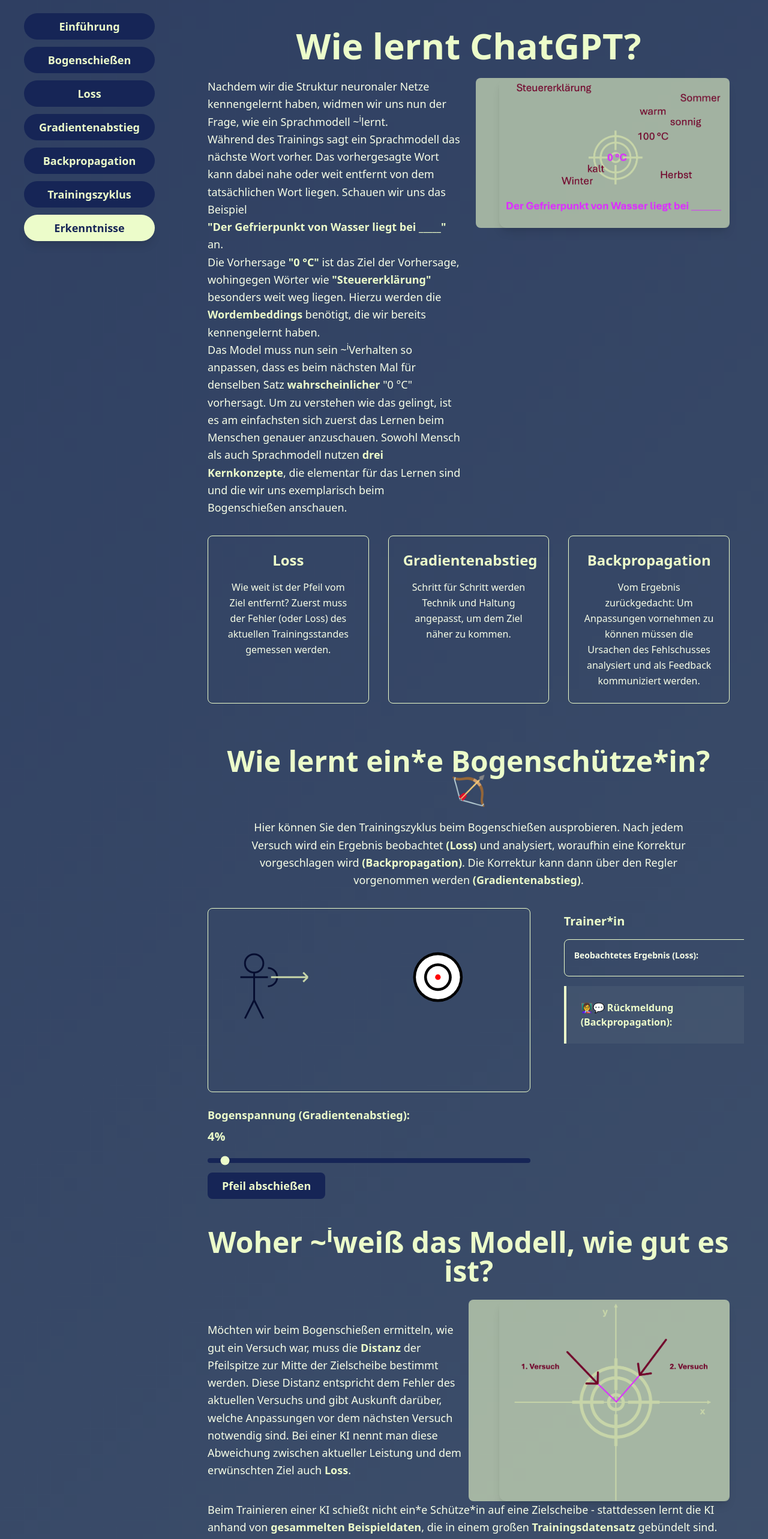
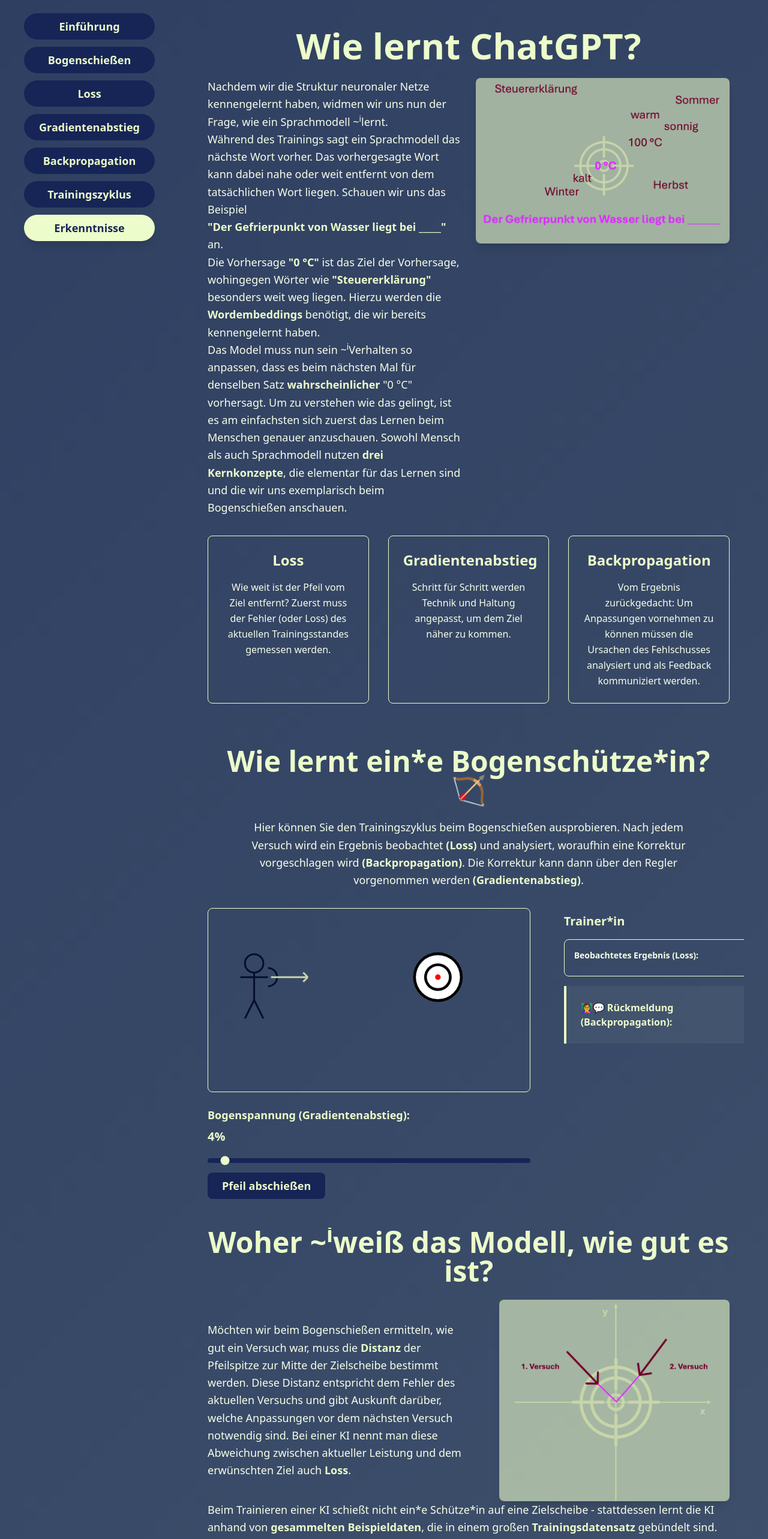
Before and after one commit to TNattermann/weiss-die-ki-dass-sie-nichts-weiss-frontend, a React (Vite) app: page /networkLearning in a window 1280 px wide. Shown: the part 100-2666 px from the top of the page at 60% size. Built offline with nearby package versions, Linux system fonts and the light colour scheme.

Commit message:
fix img canvas for learning page

```diff
--- a/src/pages/networkLearning/LearningIntroduction.tsx
+++ b/src/pages/networkLearning/LearningIntroduction.tsx
@@ -46,14 +46,16 @@
           </div>
 
           {/* Bild */}
-          <div className="bg-primary/60 flex justify-center md:justify-end rounded-lg">
+          <div className="flex justify-center md:justify-end w-full">
+            <div className="bg-primary/60 rounded-lg inline-flex">
             <img
               src="/img/Target_Words.png"
               alt="Zielscheibe als Analogie des KI Lernens: Mögliche Vervollständigungen des Beispielsatzes sind auf einer Zielscheibe angezeichnet,
               wobei die beste Antwort '0 °C' in der Mitte der Zielscheibe liegt. Kalt und Winter liegen auch nahe, wohingegen Sommer, warm und
               Steuererklärung besonders weit weg liegen. "
-              className="block w-full max-w-full sm:max-w-sm h-auto rounded-xl shadow-lg object-contain"
+              className="block w-full max-w-lg h-auto rounded-xl shadow-lg object-contain"
             />
+            </div>
           </div>
         </div>
 
--- a/src/pages/networkLearning/LearningLoss.tsx
+++ b/src/pages/networkLearning/LearningLoss.tsx
@@ -28,12 +28,15 @@
             </div>
 
             {/* Bild */}
-            <div className="bg-primary/60 flex justify-center md:justify-end rounded-lg">
-              <img
-                src="/img/Distance_Target.png"
-                alt="Zwei Pfeile stecken in einer Zielscheibe mit unterschiedlicher Distanz zur Mitte der Scheibe."
-                className="block w-full max-w-full sm:max-w-sm h-auto rounded-xl shadow-lg object-contain"
-              />
+
+            <div className="flex justify-center md:justify-end w-full">
+              <div className="bg-primary/60 rounded-lg inline-flex">
+                <img
+                  src="/img/Distance_Target.png"
+                  alt="Zwei Pfeile stecken in einer Zielscheibe mit unterschiedlicher Distanz zur Mitte der Scheibe"
+                  className="block w-full max-w-sm h-auto rounded-xl shadow-lg object-contain"
+            />
+              </div>
             </div>
           </div>
 
```
